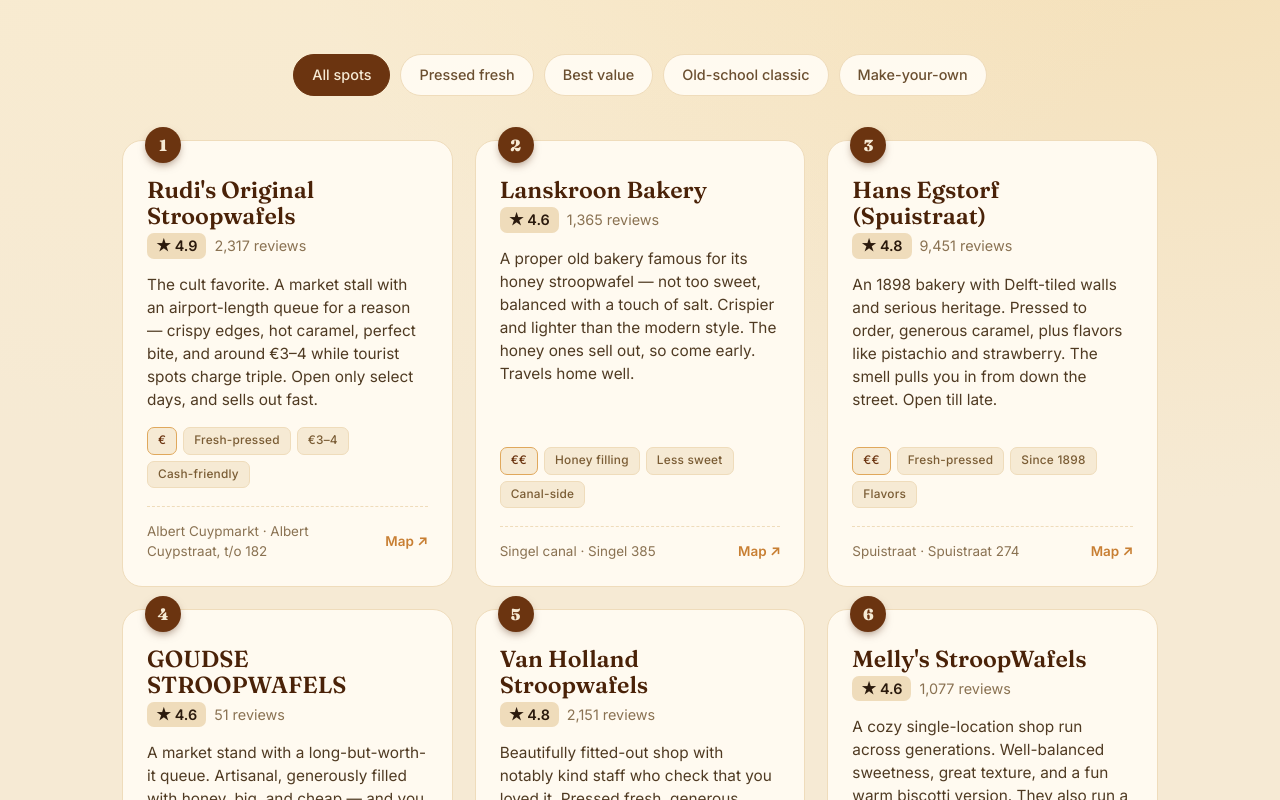
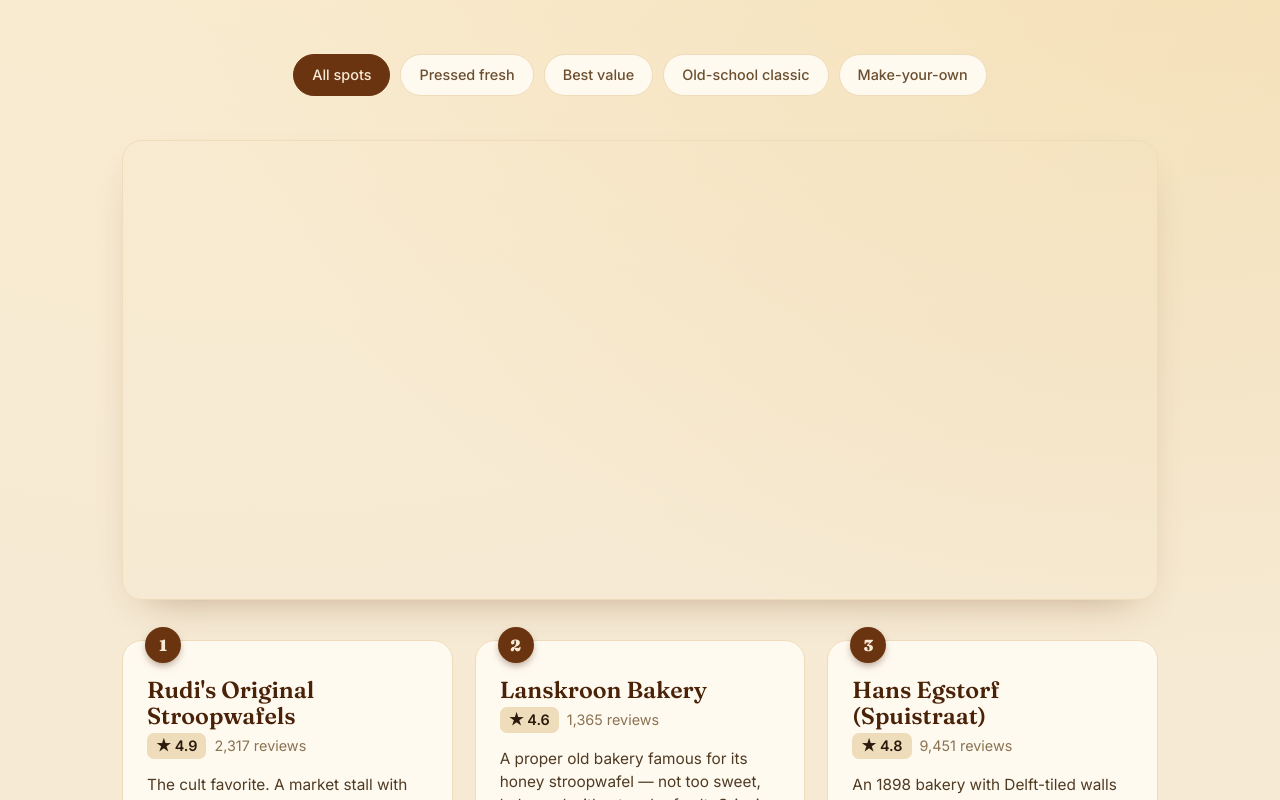
Before and after one commit to samaybar/amsterdam-stroopwafels, a website: page public/index.html in a window 1280 px wide. Shown: the part 459-1259 px from the top of the page. Drawn offline with nearby package versions, Linux system fonts and the light colour scheme.

Commit message:
Add map container to layout

```diff
--- a/public/index.html
+++ b/public/index.html
@@ -263,6 +263,7 @@
       <button class="chip" data-filter="classic">Old-school classic</button>
       <button class="chip" data-filter="experience">Make-your-own</button>
     </div>
+    <div id="map"></div>
     <div class="grid" id="grid"></div>
   </main>
 
```
